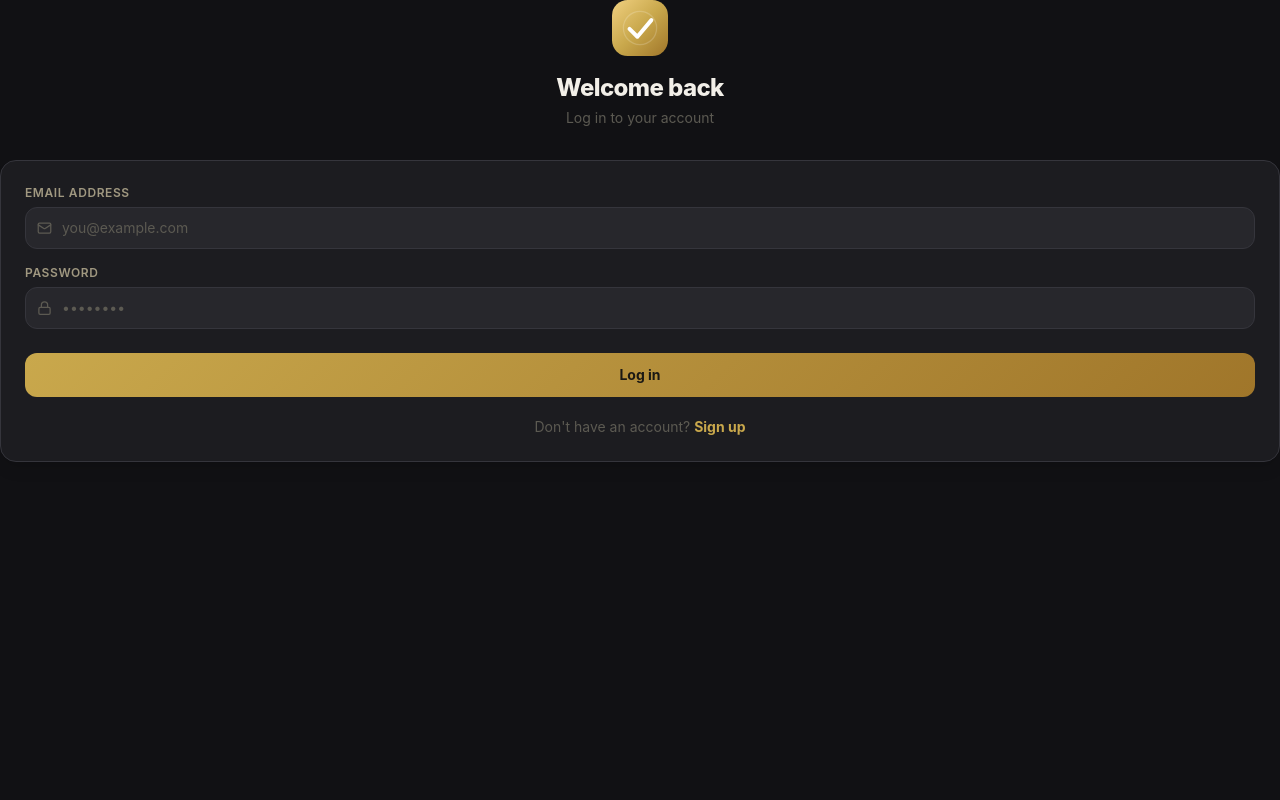
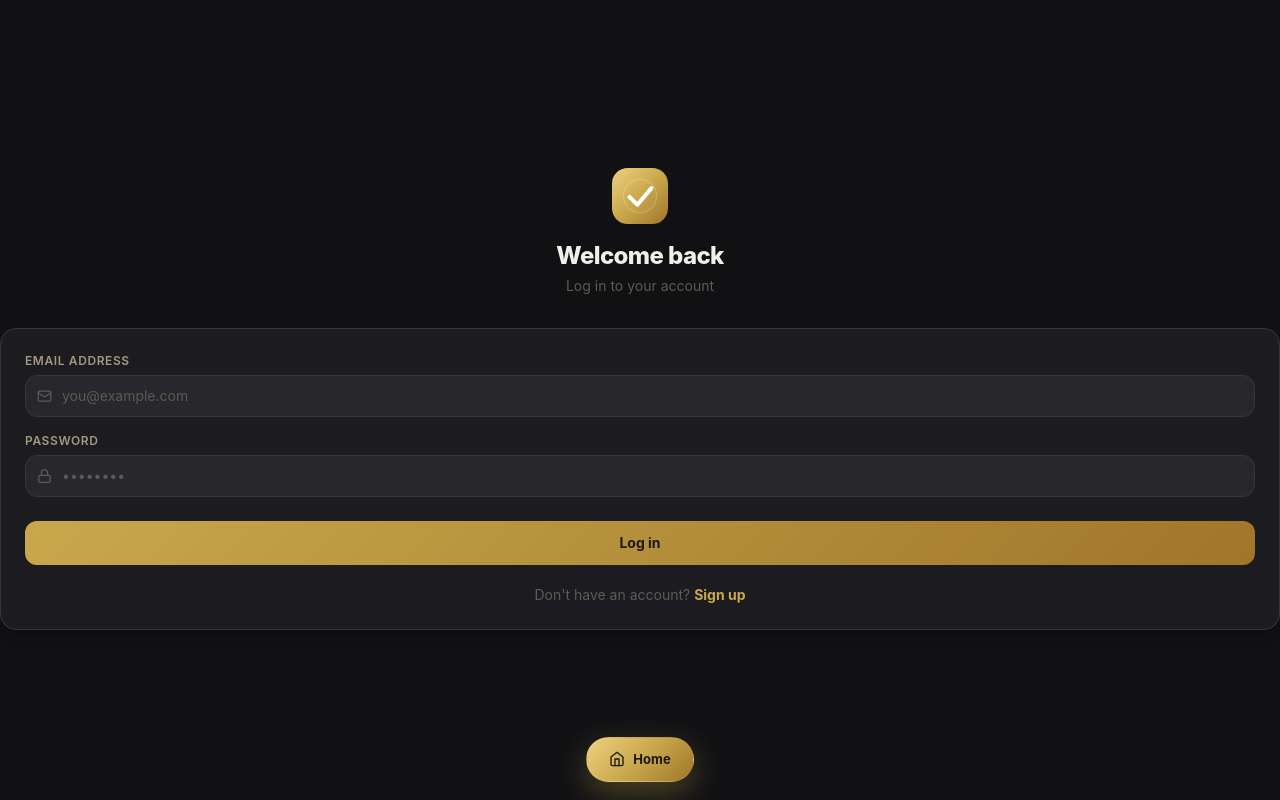
Before and after one commit to HNG-Internshiip/habit-tracker, a Next.js app: page /login in a window 1280 px wide. Built offline with nearby package versions, Linux system fonts and the light colour scheme.

Commit message:
fix(ui): correct floating home button positioning and restore auth pages layout

```diff
--- a/package.json
+++ b/package.json
@@ -13,7 +13,7 @@
   },
   "dependencies": {
     "lucide-react": "^1.11.0",
-    "next": "^16.2.4",
+    "next": "^15.3.5",
     "react": "^19.0.0",
     "react-dom": "^19.0.0",
     "react-icons": "^5.6.0"
--- a/src/components/home/HomePage.tsx
+++ b/src/app/home/page.tsx
@@ -473,7 +473,7 @@ export default function HomePage() {
 				</div>
 			</section>
 
-			{/* ── Testimonials ─────────────────────────────────────────────────── */}
+					{/* ── Testimonials ─────────────────────────────────────────────────── */}
 			<section style={{ padding: "80px 24px", maxWidth: 1000, margin: "0 auto" }}>
 				<div style={{ textAlign: "center", marginBottom: 48 }}>
 					<p style={{
--- a/src/app/login/page.tsx
+++ b/src/app/login/page.tsx
@@ -6,6 +6,7 @@ import Link from 'next/link';
 import { logIn } from '@/lib/auth';
 import { Mail, Lock, AlertCircle } from 'lucide-react';
 import AppLogo from '@/components/shared/AppLogo';
+import HomeButton from "@/components/shared/HomeButton";
 
 export default function LoginForm() {
 	const router = useRouter();
@@ -20,17 +21,16 @@ export default function LoginForm() {
 		setLoading(true);
 		const result = logIn(email, password);
 		if (!result.ok) {
-  setError(result.error ?? "Invalid email or password");
-  setLoading(false);
-  return;
-}
+			setError(result.error ?? "Invalid email or password");
+			setLoading(false);
+			return;
+		}
 		router.replace('/dashboard');
 	}
 
 	return (
-		<div className="animate-fade-up w-full">
-			{/* Centered logo + title */}
-			<div className="flex flex-col items-center mb-8">
+		<div className="min-h-screen flex flex-col pb-28">
+			<div className="animate-fade-up flex flex-col items-center pt-42 mb-8">
 				<AppLogo size={56} className="mb-4" />
 				<h1 className="text-2xl font-extrabold text-[var(--text)] tracking-tight">
 					Welcome back
@@ -119,6 +119,8 @@ export default function LoginForm() {
 					</Link>
 				</p>
 			</div>
+
+			<HomeButton />
 		</div>
 	);
 }
--- a/src/app/page.tsx
+++ b/src/app/page.tsx
@@ -3,34 +3,16 @@
 import { useEffect, useState } from "react";
 import { useRouter } from "next/navigation";
 import SplashScreen from "@/components/shared/SplashScreen";
-import HomePage from "@/components/home/HomePage";
 import { getSession } from "@/lib/auth";
 
 export default function Page() {
 	const router = useRouter();
 
 	const [mounted, setMounted] = useState(false);
-	const [isStandalone, setIsStandalone] = useState(false);
-	const [booting, setBooting] = useState(false);
+	const [loading, setLoading] = useState(true);
 
-	interface NavigatorStandalone {
-		standalone?: boolean;
-	}
-	// 1. FIRST: lock initial render
 	useEffect(() => {
 		setMounted(true);
-
-		const standalone =
-			window.matchMedia("(display-mode: standalone)").matches ||
-			(window.navigator as NavigatorStandalone).standalone === true;
-
-		setIsStandalone(standalone);
-		setBooting(standalone); // only PWA boots splash flow
-	}, []);
-
-	// 2. PWA boot flow
-	useEffect(() => {
-		if (!booting) return;
 
 		const timer = setTimeout(() => {
 			const session = getSession();
@@ -41,23 +23,16 @@ export default function Page() {
 				router.replace("/login");
 			}
 
-			setBooting(false);
-		}, 2000);
+			setLoading(false);
+		}, 3000);
 
 		return () => clearTimeout(timer);
-	}, [booting, router]);
+	}, [router]);
 
-	// 🔒 HARD BLOCK: prevents homepage flash
 	if (!mounted) return null;
 
-	// 🌐 WEB MODE → direct render
-	if (!isStandalone) {
-		return <HomePage />;
-	}
-
-	// 📲 PWA MODE → ONLY splash (no fallback UI ever)
-	if (booting) {
-		return <SplashScreen onFinish={() => setBooting(false)} />;
+	if (loading) {
+		return <SplashScreen />;
 	}
 
 	return null;
--- a/src/app/signup/page.tsx
+++ b/src/app/signup/page.tsx
@@ -6,6 +6,7 @@ import Link from 'next/link';
 import { signUp } from '@/lib/auth';
 import { Mail, Lock, AlertCircle } from 'lucide-react';
 import AppLogo from '@/components/shared/AppLogo';
+import HomeButton from "@/components/shared/HomeButton";
 
 export default function SignupForm() {
 	const router = useRouter();
@@ -28,9 +29,11 @@ export default function SignupForm() {
 	}
 
 	return (
+		<div className="min-h-screen flex flex-col pb-28">
 			<div className="animate-fade-up w-full">
+
 				{/* Centered logo + title */}
-			<div className="flex flex-col items-center mb-8">
+				<div className="flex flex-col items-center pt-42 mb-8">
 					<AppLogo size={56} className="mb-4" />
 					<h1 className="text-2xl font-extrabold text-[var(--text)] tracking-tight">
 						Get started
@@ -118,5 +121,8 @@ export default function SignupForm() {
 					</p>
 				</div>
 			</div>
+
+			<HomeButton />
+		</div>
 	);
 }
--- /dev/null
+++ b/src/components/shared/HomeButton.tsx
@@ -0,0 +1,85 @@
+"use client";
+
+import Link from "next/link";
+import { useState } from "react";
+import { FiHome } from "react-icons/fi";
+
+export default function HomeButton() {
+	const [pressed, setPressed] = useState(false);
+
+	return (
+		<div
+			style={{
+				position: "fixed",
+				bottom: "calc(18px + env(safe-area-inset-bottom))",
+				left: 0,
+				right: 0,
+				display: "flex",
+				justifyContent: "center",
+				zIndex: 50,
+				pointerEvents: "none",
+			}}
+		>
+			<Link
+				href="/home"
+				style={{
+					pointerEvents: "auto",
+					position: "relative",
+					display: "flex",
+					alignItems: "center",
+					gap: 8,
+					padding: "12px 22px",
+					borderRadius: 999,
+
+					// ✨ GOLD GRADIENT (this was missing)
+					background:
+						"linear-gradient(135deg,#F0D080,#C9A84C,#A0762A)",
+
+					color: "#1A1814",
+					fontWeight: 700,
+					fontSize: 13,
+
+					// 🧊 glass edge
+					border: "1px solid rgba(255,255,255,0.08)",
+
+					// 💥 press effect
+					transform: pressed ? "scale(0.92)" : "scale(1)",
+					transition:
+						"transform 0.18s cubic-bezier(0.22,1,0.36,1), box-shadow 0.25s ease",
+
+					// 🔥 glow
+					boxShadow:
+						"0 10px 30px rgba(201,168,76,0.35), 0 2px 10px rgba(0,0,0,0.3)",
+
+					overflow: "hidden",
+				}}
+				onMouseDown={() => setPressed(true)}
+				onMouseUp={() => setPressed(false)}
+				onTouchStart={() => setPressed(true)}
+				onTouchEnd={() => setPressed(false)}
+			>
+				{/* Ripple */}
+				<span className="home-ripple" />
+
+				<FiHome size={16} />
+				<span>Home</span>
+			</Link>
+
+			<style>{`
+				.home-ripple {
+					position: absolute;
+					inset: 0;
+					background: radial-gradient(circle, rgba(255,255,255,0.4) 10%, transparent 60%);
+					opacity: 0;
+					transform: scale(0.8);
+				}
+
+				a:active .home-ripple {
+					opacity: 1;
+					transform: scale(1.4);
+					transition: all 0.4s ease;
+				}
+			`}</style>
+		</div>
+	);
+}
--- a/src/components/shared/SplashScreen.tsx
+++ b/src/components/shared/SplashScreen.tsx
@@ -31,6 +31,7 @@ export default function SplashScreen({ onFinish }: SplashScreenProps) {
 
 	return (
 		<div
+			data-testid="splash-screen"
 			className="fixed inset-0 flex flex-col items-center justify-center overflow-hidden"
 			style={{
 				background: "#111114",
```
Also changed, not shown: next-env.d.ts (added), 2 other files (tests, documents, lock files or other folders). Lines whose indentation alone changed are shown as unchanged.
